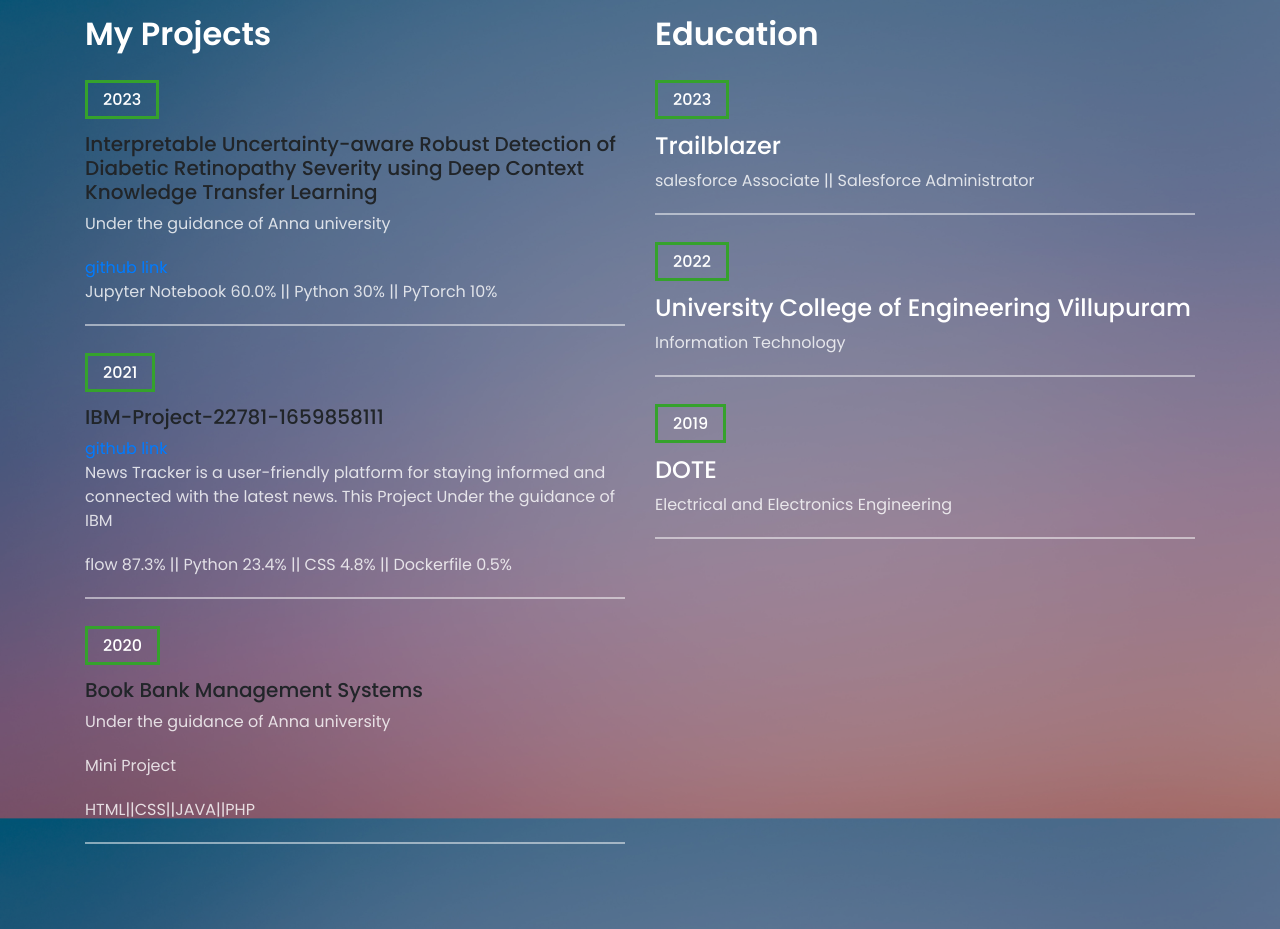
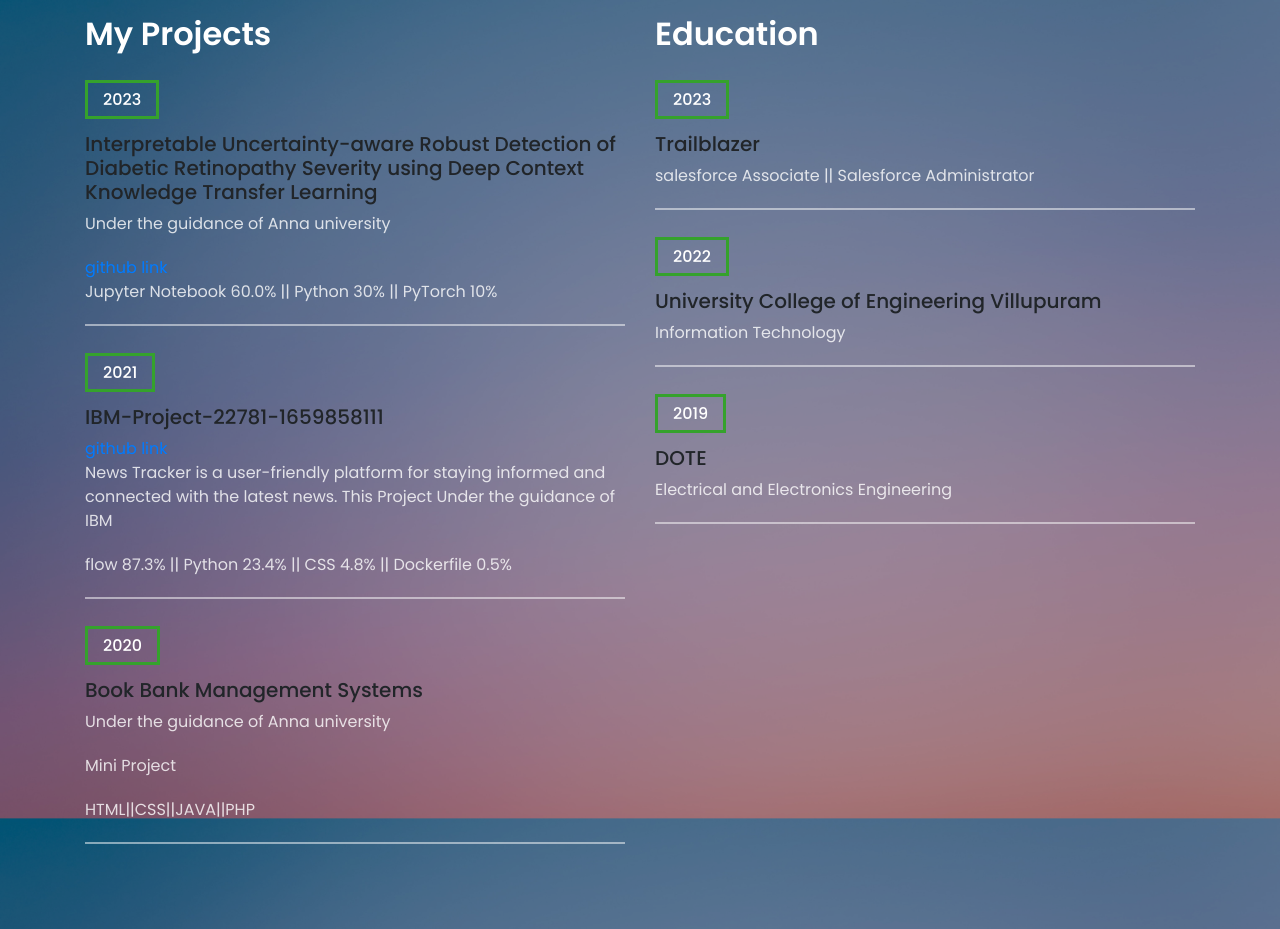
Before and after one commit to vcr50/My-Portfolio-, a plain HTML site: page index.html in a window 1280 px wide. Shown: the part 2620-3549 px from the top of the page. Drawn offline with nearby package versions, Linux system fonts and the light colour scheme.

Commit message:
Update index.html

```diff
--- a/index.html
+++ b/index.html
@@ -202,18 +202,18 @@
                     <h2>Education</h2>
                     <div class="life-single">
                         <p><span>2023</span></p>
-                        <h4>Trailblazer</h4>
+                        <h5>Trailblazer</h5>
                         <p>salesforce Associate || Salesforce Administrator</p>
                         </div>
                     <div class="life-single">
                         <p><span>2022</span></p>
-                        <h4>University College of Engineering Villupuram</h4>
+                        <h5>University College of Engineering Villupuram</h5>
                         <p>Information Technology</p>
                     </div>
 
                     <div class="life-single">
                         <p><span>2019</span></p>
-                        <h4>DOTE</h4>
+                        <h5>DOTE</h5>
                         <p>Electrical and Electronics Engineering</p>
                     </div>
                 </div>
```
